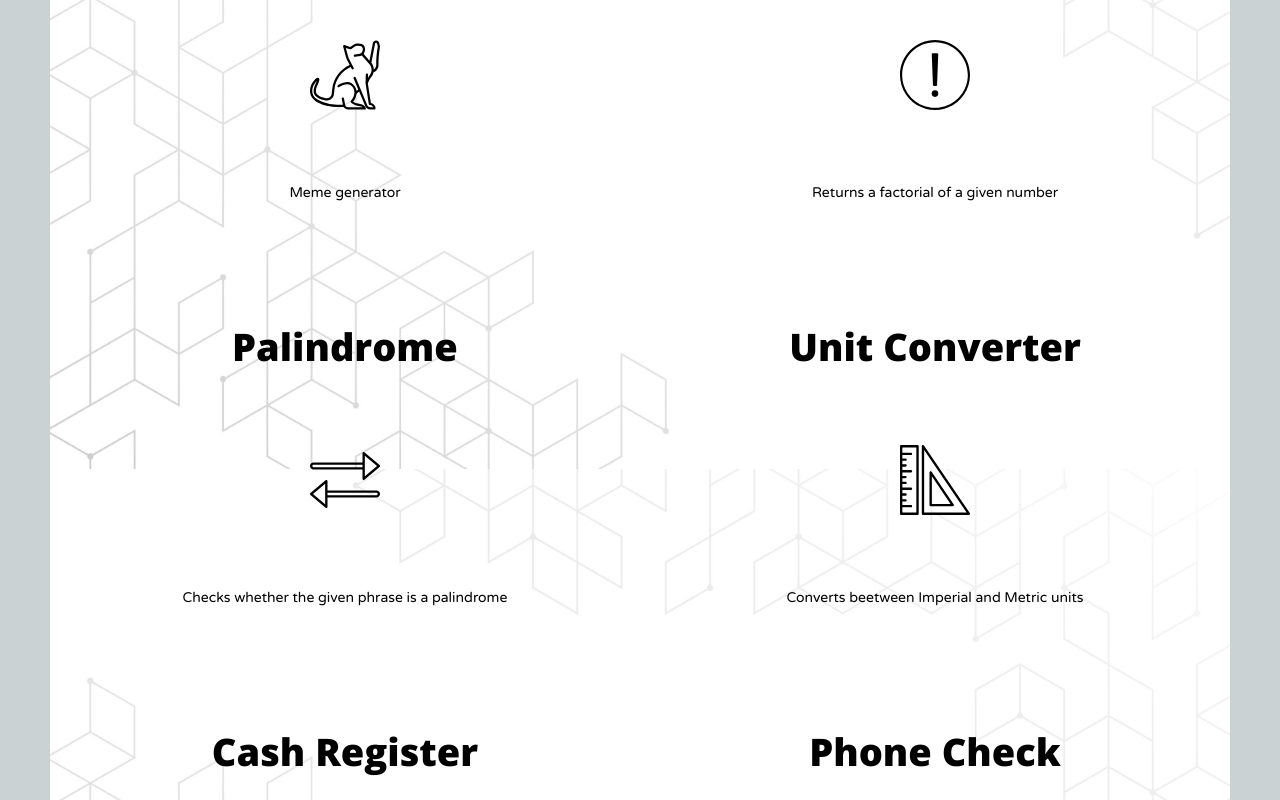
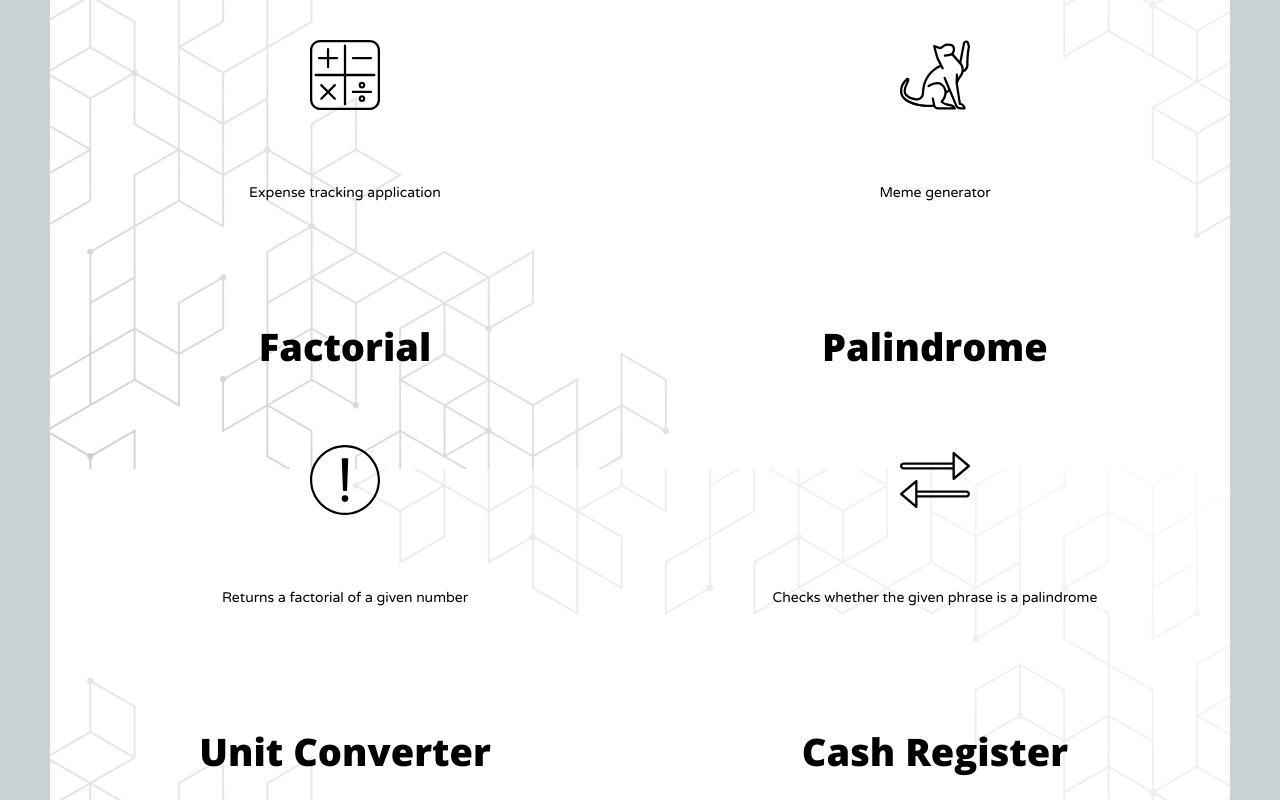
Before and after one commit to Patka879/my-portfolio, a React (Create React App) app: page /projects in a window 1280 px wide. Shown: the part 1165-1965 px from the top of the page. Built offline with nearby package versions, Linux system fonts and the light colour scheme.

Commit message:
path to money-tracker-app corrected

```diff
--- a/src/projectsData.js
+++ b/src/projectsData.js
@@ -29,6 +29,13 @@ export default [
         coverImg: Car,
         description: "Landing Page for BMW",
         link: "/landing-page/public/index.html",
+    },
+    {
+        id: 3,
+        title: "Money Tracker",
+        coverImg: Calculator,
+        description: "Expense tracking application",
+        link: "/money-tracker-app",
     },
     {
         id: 11,
@@ -80,13 +87,6 @@ export default [
     //     link: "https://github.com/Patka879/exercises/blob/master/timer.js",
     // },
     {
-        id: 3,
-        title: "Money Tracker",
-        coverImg: Calculator,
-        description: "Expense tracking application",
-        link: "money-tracker-app",
-    },
-    {
         id: 9,
         title: "This Page",
         coverImg: Portfolio,
```
